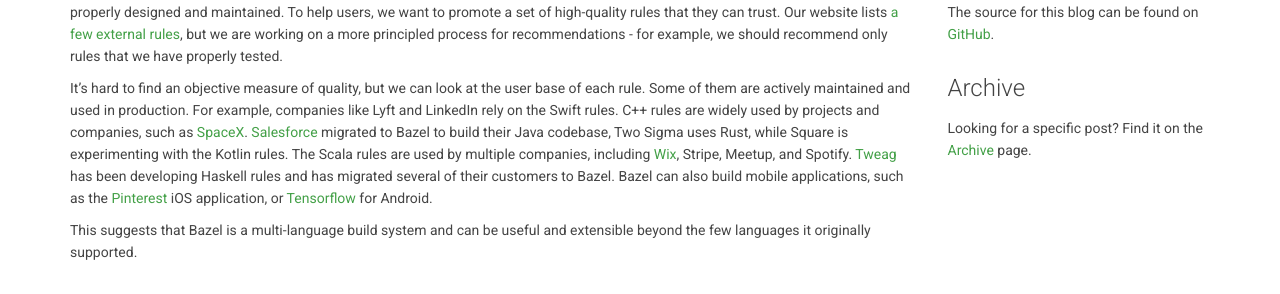
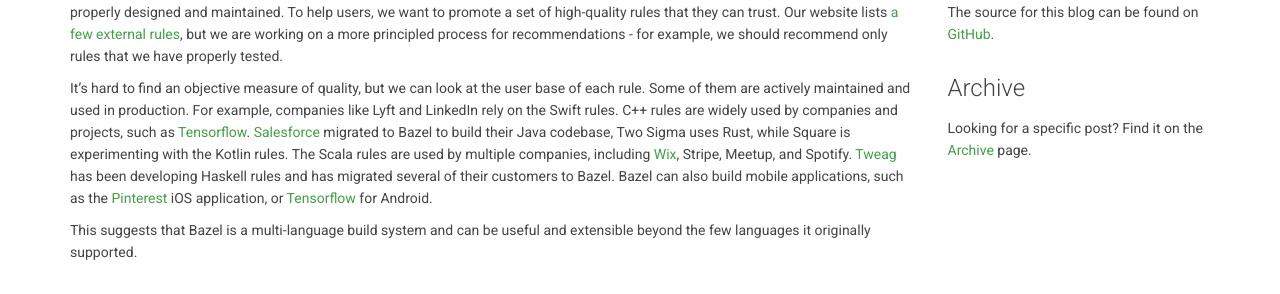
Before and after one commit to bazelbuild/bazel-blog, a Jekyll site: the page built from _posts/2018-12-05-multilanguage-build-system.md, in a window 1280 px wide and 900 px high, scrolled down 540 px. Shown: the part 213-507 px from the top of the window. Built offline with Jekyll 4.4.1, drawn with Linux system fonts in a browser that asks for light colours; nearby versions of some CDN libraries; library files that are not in the unit come from our copies; Markdown is read by kramdown in place of the engine named in the settings.

Commit message:
Update 2018-12-05-multilanguage-build-system.md (#149)
Replace SpaceX reference with Tensorflow (per SpaceX policy and request)

```diff
--- a/_posts/2018-12-05-multilanguage-build-system.md
+++ b/_posts/2018-12-05-multilanguage-build-system.md
@@ -47,8 +47,8 @@
 It's hard to find an objective measure of quality, but we can look at the
 user base of each rule. Some of them are actively maintained and used in
 production. For example, companies like Lyft and LinkedIn rely on the Swift
-rules. C++ rules are widely used by projects and companies, such as
-[SpaceX](https://www.youtube.com/watch?v=t_3bckhV_YI).
+rules. C++ rules are widely used by companies and projects, such as
+[Tensorflow](https://github.com/tensorflow/tensorflow).
 [Salesforce](https://www.youtube.com/watch?v=V8HayK90PI4) migrated to Bazel to
 build their Java codebase, Two Sigma uses Rust, while Square is experimenting
 with the Kotlin rules. The Scala rules are used by multiple companies, including
```
